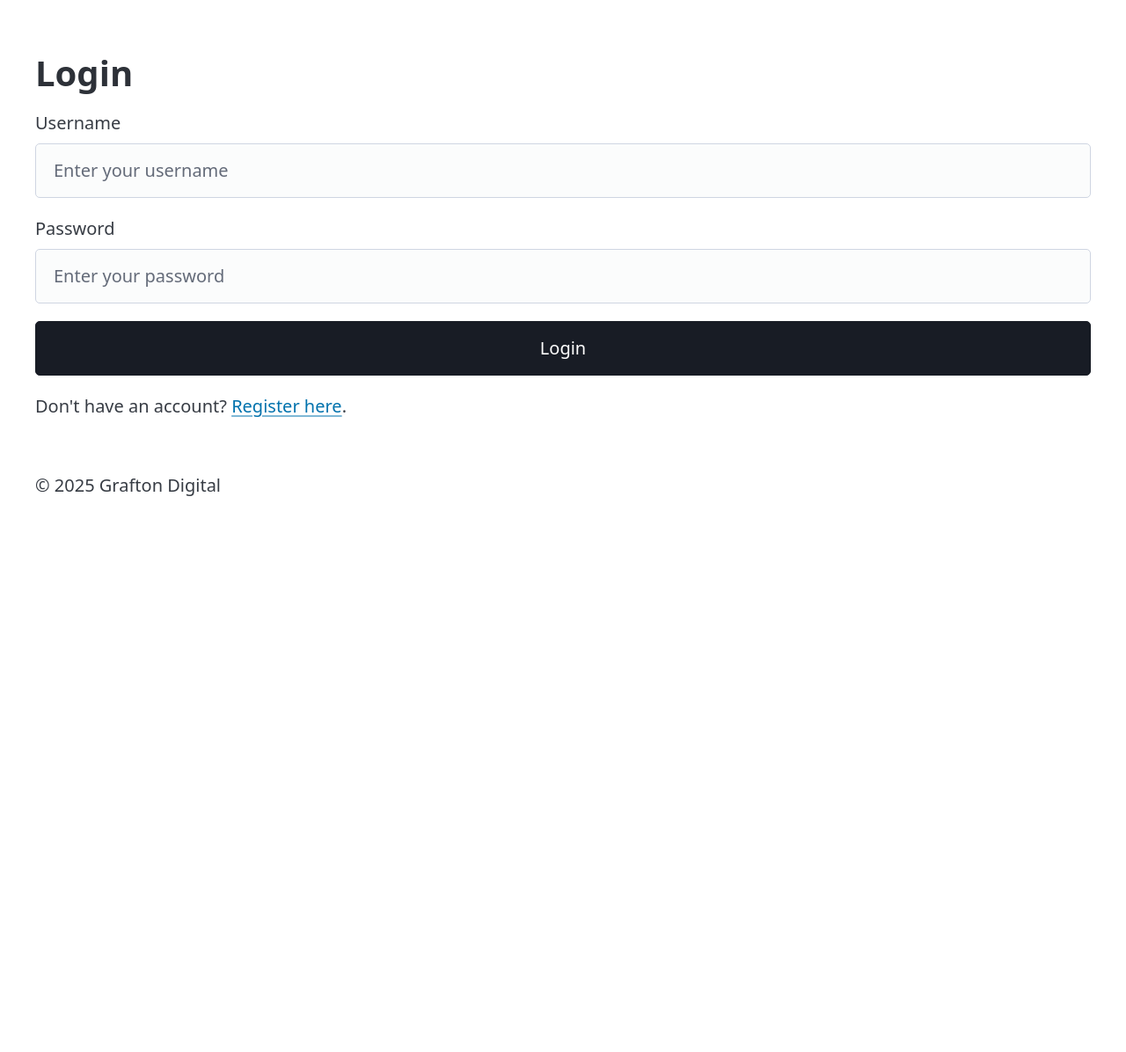
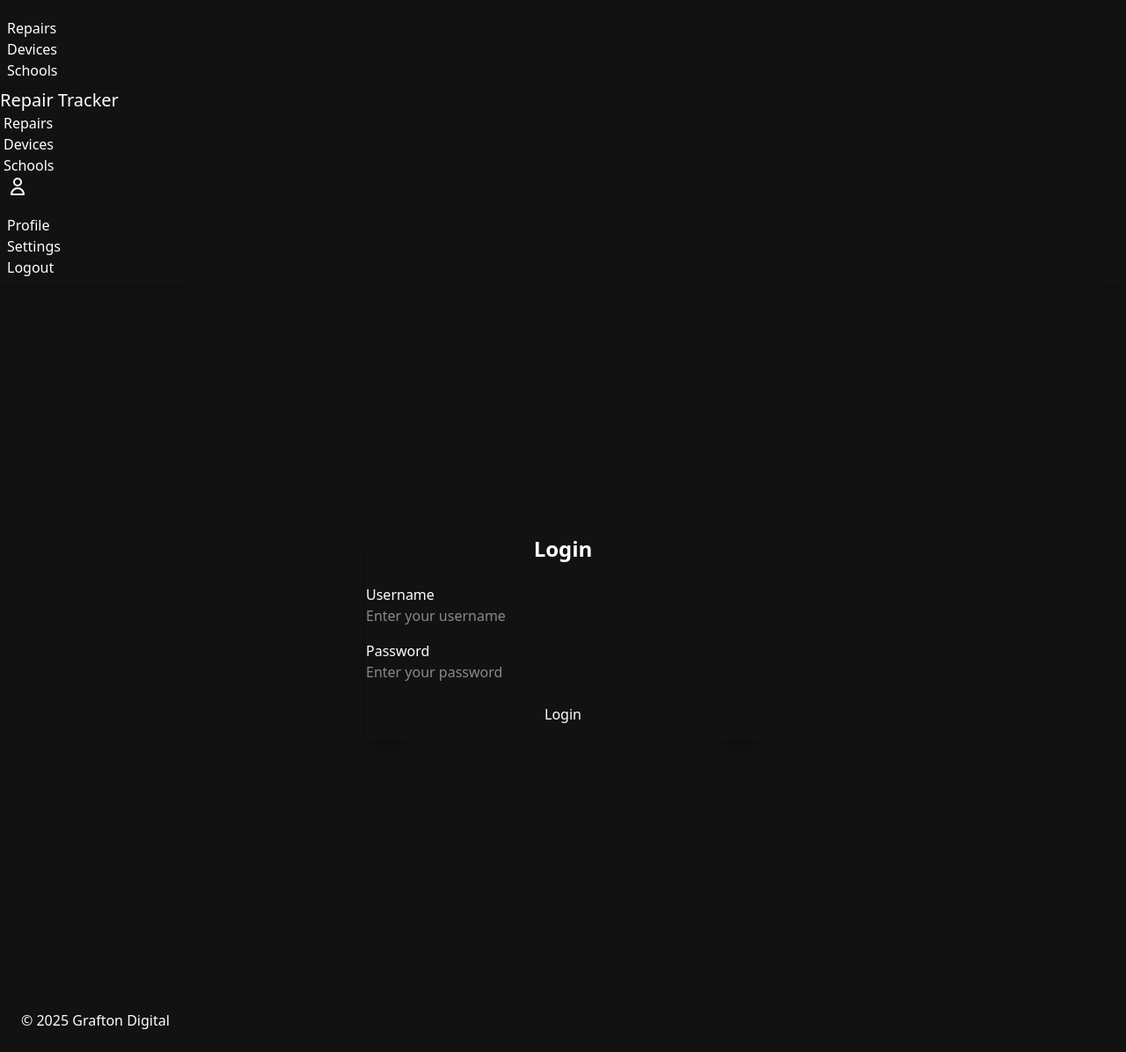
Before and after one commit to Grafton-Digital/repair-tracker, a Python web app: template app/templates/views/login.html in a window 1280 px wide. Shown: the whole page at 88% size. Before the commit the page ends 564 px from the top, so only its background shows below. Run offline with Jinja, Linux system fonts and the light colour scheme; the template is opened without the code that fills it, so the values that code supplies are empty; some libraries are stand-ins or nearby versions.

Commit message:
Change User table to Users; Switch to TailwindCSS and DaisyUI; Update login form, header, footer, and index to use DaisyUI and TailwindCSS for login and main dashboard

```diff
--- a/app/models/school.py
+++ b/app/models/school.py
@@ -10,7 +10,6 @@ class SchoolBase(SQLModel, table=True):
     contact_name: str = Field(max_length=255)
     address: str = Field(max_length=500)
 
-
 class SchoolUpdate(SchoolBase):
     name: Optional[str] = Field(default=None, max_length=255)
     contact_name: Optional[str] = Field(default=None, max_length=255)
--- a/app/templates/components/footer.html
+++ b/app/templates/components/footer.html
@@ -1 +1,5 @@
-<p>&copy; 2025 Grafton Digital</p>
+<footer class="footer footer-center p-6 bg-base-300 text-base-content">
+    <div>
+        <p>&copy; 2025 Grafton Digital</p>
+    </div>
+</footer>
--- a/app/templates/components/head.html
+++ b/app/templates/components/head.html
@@ -1,6 +1,7 @@
 <meta charset="utf-8">
 <meta name="viewport" content="width=device-width, initial-scale=1">
-<meta name="color-scheme" content="light dark">
-<link rel="stylesheet" href="https://cdn.jsdelivr.net/npm/@picocss/pico@2/css/pico.min.css">
+<meta name="color-scheme" content="dark">
+<link href="https://cdn.jsdelivr.net/npm/daisyui@5" rel="stylesheet" type="text/css" />
+<script src="https://cdn.jsdelivr.net/npm/@tailwindcss/browser@4"></script>
 <script src="https://unpkg.com/htmx.org@2.0.4"></script>
 <title>Repair Tracker</title>
--- a/app/templates/components/header.html
+++ b/app/templates/components/header.html
@@ -0,0 +1,40 @@
+<div class="navbar bg-base-100 shadow-lg">
+    <div class="navbar-start">
+        <div class="dropdown">
+            <div tabindex="0" role="button" class="btn btn-ghost lg:hidden">
+                <svg class="w-5 h-5" fill="none" stroke="currentColor" viewBox="0 0 24 24">
+                    <path stroke-linecap="round" stroke-linejoin="round" stroke-width="2" d="M4 6h16M4 12h8m-8 6h16"></path>
+                </svg>
+            </div>
+            <ul tabindex="0" class="menu menu-sm dropdown-content mt-3 z-[1] p-2 shadow bg-base-100 rounded-box w-52">
+                <li><a>Repairs</a></li>
+                <li><a>Devices</a></li>
+                <li><a>Schools</a></li>
+            </ul>
+        </div>
+        <a class="btn btn-ghost text-xl" href="/">Repair Tracker</a>
+    </div>
+    <div class="navbar-center hidden lg:flex">
+        <ul class="menu menu-horizontal px-1">
+            <li><a>Repairs</a></li>
+            <li><a>Devices</a></li>
+            <li><a>Schools</a></li>
+        </ul>
+    </div>
+    <div class="navbar-end">
+        <div class="dropdown dropdown-end">
+            <div tabindex="0" role="button" class="btn btn-ghost btn-circle avatar">
+                <div class="w-10 rounded-full bg-base-300 flex items-center justify-center">
+                    <svg class="w-6 h-6" fill="none" stroke="currentColor" viewBox="0 0 24 24">
+                        <path stroke-linecap="round" stroke-linejoin="round" stroke-width="2" d="M16 7a4 4 0 11-8 0 4 4 0 018 0zM12 14a7 7 0 00-7 7h14a7 7 0 00-7-7z"></path>
+                    </svg>
+                </div>
+            </div>
+            <ul tabindex="0" class="mt-3 z-[1] p-2 shadow menu menu-sm dropdown-content bg-base-100 rounded-box w-52">
+                <li><a>Profile</a></li>
+                <li><a>Settings</a></li>
+                <li><a href="/auth/logout">Logout</a></li>
+            </ul>
+        </div>
+    </div>
+</div>
--- a/app/templates/components/login_form.html
+++ b/app/templates/components/login_form.html
@@ -1,23 +1,47 @@
-<section class="container">
+<div class="flex justify-center items-center min-h-screen p-4">
+    <div class="card w-full max-w-md shadow-xl bg-base-100">
+        <div class="card-body">
+            <h1 class="card-title text-2xl font-bold text-center mb-6">Login</h1>
             <form
-        class="login-form"
                 method="POST"
                 action="/auth/login?next={{ next | default('/') }}"
+                class="space-y-4"
             >
-        <h1>Login</h1>
-        <label for="username">Username</label>
-        <input type="text" id="username" name="username" placeholder="Enter your username" required>
+                <div class="form-control">
+                    <label class="label" for="username">
+                        <span class="label-text">Username</span>
+                    </label>
+                    <input
+                        type="text"
+                        id="username"
+                        name="username"
+                        placeholder="Enter your username"
+                        class="input input-bordered w-full"
+                        required
+                    >
+                </div>
 
-        <label for="password">Password</label>
-        <input type="password" id="password" name="password" placeholder="Enter your password" required>
+                <div class="form-control">
+                    <label class="label" for="password">
+                        <span class="label-text">Password</span>
+                    </label>
+                    <input
+                        type="password"
+                        id="password"
+                        name="password"
+                        placeholder="Enter your password"
+                        class="input input-bordered w-full"
+                        required
+                    >
+                </div>
 
                 <input type="hidden" name="next" value="{{ next | default('/') }}">
 
-        <button type="submit" class="contrast">Login</button>
-        <p>
-            Don't have an account? <a href="/auth/register">Register here</a>.
-        </p>
+                <div class="form-control mt-6">
+                    <button type="submit" class="btn btn-primary w-full">Login</button>
+                </div>
             </form>
-    <div id="login-response"></div>
-
-</section>
+            <div id="login-response" class="mt-4"></div>
+        </div>
+    </div>
+</div>
--- a/app/templates/layouts/default.html
+++ b/app/templates/layouts/default.html
@@ -1,17 +1,19 @@
 <!DOCTYPE html>
-<html lang="en">
+<html lang="en" data-theme="dark">
 <head>
     {% include "components/head.html" %}
 </head>
-<body>
-    <header class="container">
+<body class="min-h-screen bg-base-200">
+    <div class="flex flex-col min-h-screen">
+        <header class="w-full">
             {% include "components/header.html" %}
         </header>
-    <main class="container">
+        <main class="flex-1 w-full">
             {% block content %}{% endblock %}
         </main>
-    <footer class="container">
+        <footer class="w-full">
             {% include "components/footer.html" %}
         </footer>
+    </div>
 </body>
 </html>
```
Also changed, not shown: app/alembic/versions/6dc106b4f361_.py (added, +54 -0 lines), app/templates/views/index.html (+63 -1 lines). Lines whose indentation alone changed are shown as unchanged.
